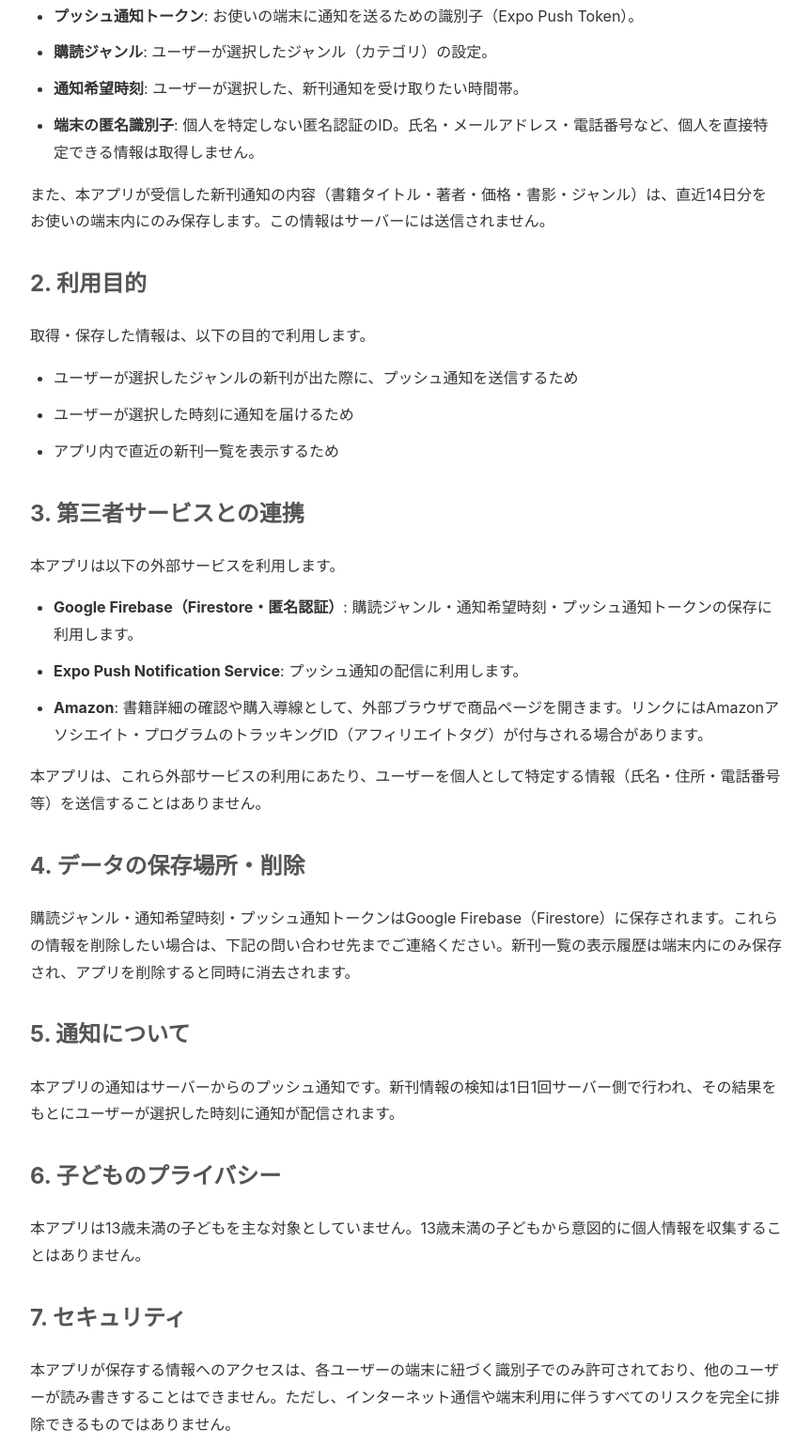
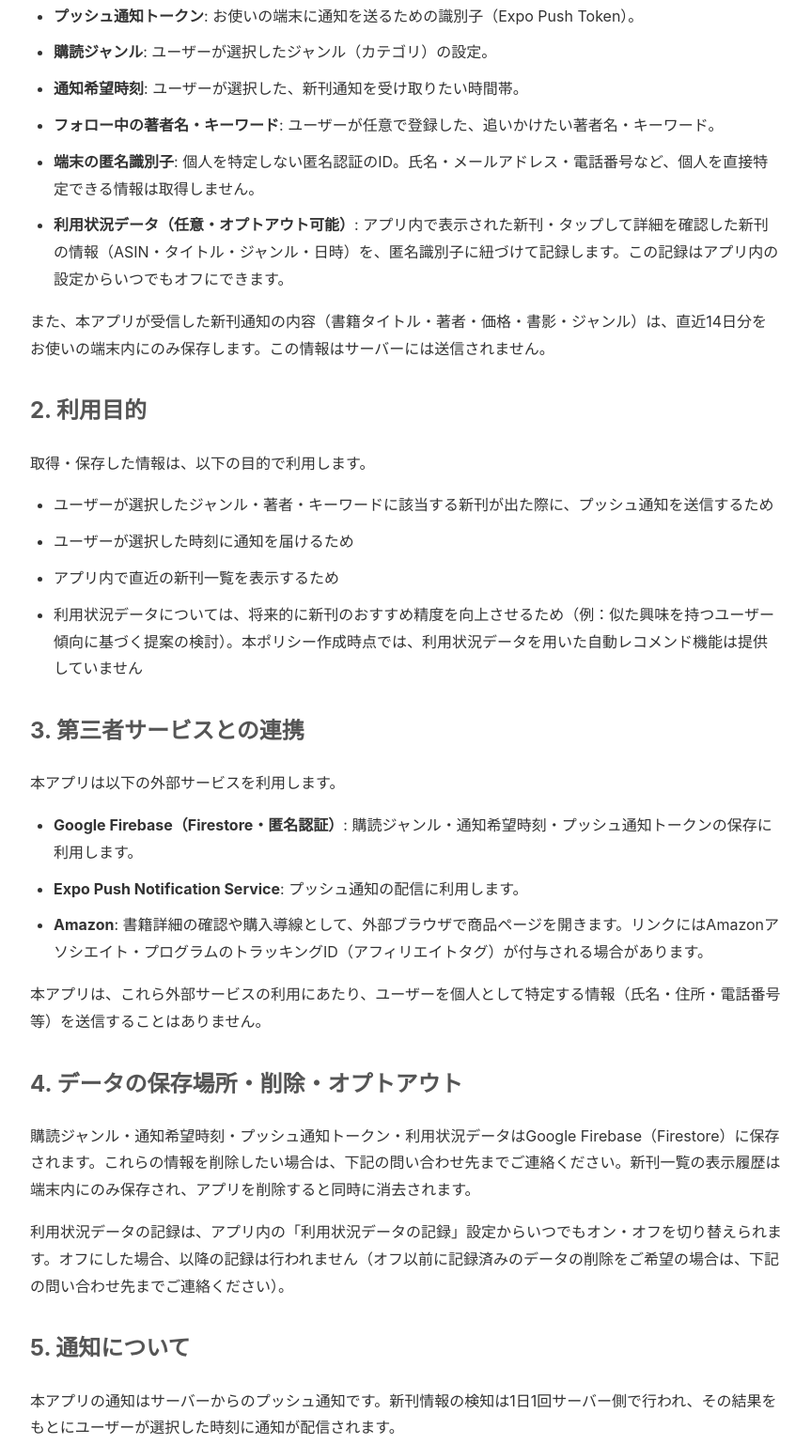
Before and after one commit to yzak/yzak-docs, a plain HTML site: page shinkan-notifier/privacy-policy.html in a window 1280 px wide. Shown: the part 410-1947 px from the top of the page at 94% size, without its empty margins (208-1071 px from the left). Drawn offline with Linux system fonts and the light colour scheme.

Commit message:
新刊通知: 利用状況データ（インプレッション・クリック計測）の記録を開示
アプリに追加した利用状況トラッキング機能（表示・タップした新刊の
匿名記録、オプトアウト可能）について、プライバシーポリシーとサポート
ページに開示内容を追加。

Co-Authored-By: Claude Sonnet 5 <noreply@anthropic.com>
Claude-Session: https://claude.ai/code/session_017Prku2Gqif4xV5jdAYmNpS

```diff
--- a/shinkan-notifier/privacy-policy.html
+++ b/shinkan-notifier/privacy-policy.html
@@ -40,7 +40,7 @@
 </head>
 <body>
     <h1>プライバシーポリシー</h1>
-    <p class="update-date">最終更新日: 2026年08月05日</p>
+    <p class="update-date">最終更新日: 2026年09月25日</p>
 
     <p>本アプリ「新刊通知」（以下、「本アプリ」といいます）は、ユーザーの皆様のプライバシーを尊重し、個人情報の保護に努めます。本プライバシーポリシーは、本アプリがどのような情報を扱い、どのように利用するかについて説明するものです。</p>
 
@@ -50,16 +50,19 @@
         <li><strong>プッシュ通知トークン</strong>: お使いの端末に通知を送るための識別子（Expo Push Token）。</li>
         <li><strong>購読ジャンル</strong>: ユーザーが選択したジャンル（カテゴリ）の設定。</li>
         <li><strong>通知希望時刻</strong>: ユーザーが選択した、新刊通知を受け取りたい時間帯。</li>
+        <li><strong>フォロー中の著者名・キーワード</strong>: ユーザーが任意で登録した、追いかけたい著者名・キーワード。</li>
         <li><strong>端末の匿名識別子</strong>: 個人を特定しない匿名認証のID。氏名・メールアドレス・電話番号など、個人を直接特定できる情報は取得しません。</li>
+        <li><strong>利用状況データ（任意・オプトアウト可能）</strong>: アプリ内で表示された新刊・タップして詳細を確認した新刊の情報（ASIN・タイトル・ジャンル・日時）を、匿名識別子に紐づけて記録します。この記録はアプリ内の設定からいつでもオフにできます。</li>
     </ul>
     <p>また、本アプリが受信した新刊通知の内容（書籍タイトル・著者・価格・書影・ジャンル）は、直近14日分をお使いの端末内にのみ保存します。この情報はサーバーには送信されません。</p>
 
     <h2>2. 利用目的</h2>
     <p>取得・保存した情報は、以下の目的で利用します。</p>
     <ul>
-        <li>ユーザーが選択したジャンルの新刊が出た際に、プッシュ通知を送信するため</li>
+        <li>ユーザーが選択したジャンル・著者・キーワードに該当する新刊が出た際に、プッシュ通知を送信するため</li>
         <li>ユーザーが選択した時刻に通知を届けるため</li>
         <li>アプリ内で直近の新刊一覧を表示するため</li>
+        <li>利用状況データについては、将来的に新刊のおすすめ精度を向上させるため（例：似た興味を持つユーザー傾向に基づく提案の検討）。本ポリシー作成時点では、利用状況データを用いた自動レコメンド機能は提供していません</li>
     </ul>
 
     <h2>3. 第三者サービスとの連携</h2>
@@ -71,8 +74,9 @@
     </ul>
     <p>本アプリは、これら外部サービスの利用にあたり、ユーザーを個人として特定する情報（氏名・住所・電話番号等）を送信することはありません。</p>
 
-    <h2>4. データの保存場所・削除</h2>
-    <p>購読ジャンル・通知希望時刻・プッシュ通知トークンはGoogle Firebase（Firestore）に保存されます。これらの情報を削除したい場合は、下記の問い合わせ先までご連絡ください。新刊一覧の表示履歴は端末内にのみ保存され、アプリを削除すると同時に消去されます。</p>
+    <h2>4. データの保存場所・削除・オプトアウト</h2>
+    <p>購読ジャンル・通知希望時刻・プッシュ通知トークン・利用状況データはGoogle Firebase（Firestore）に保存されます。これらの情報を削除したい場合は、下記の問い合わせ先までご連絡ください。新刊一覧の表示履歴は端末内にのみ保存され、アプリを削除すると同時に消去されます。</p>
+    <p>利用状況データの記録は、アプリ内の「利用状況データの記録」設定からいつでもオン・オフを切り替えられます。オフにした場合、以降の記録は行われません（オフ以前に記録済みのデータの削除をご希望の場合は、下記の問い合わせ先までご連絡ください）。</p>
 
     <h2>5. 通知について</h2>
     <p>本アプリの通知はサーバーからのプッシュ通知です。新刊情報の検知は1日1回サーバー側で行われ、その結果をもとにユーザーが選択した時刻に通知が配信されます。</p>
```
Also changed, not shown: shinkan-notifier/support.html (+5 -0 lines).
